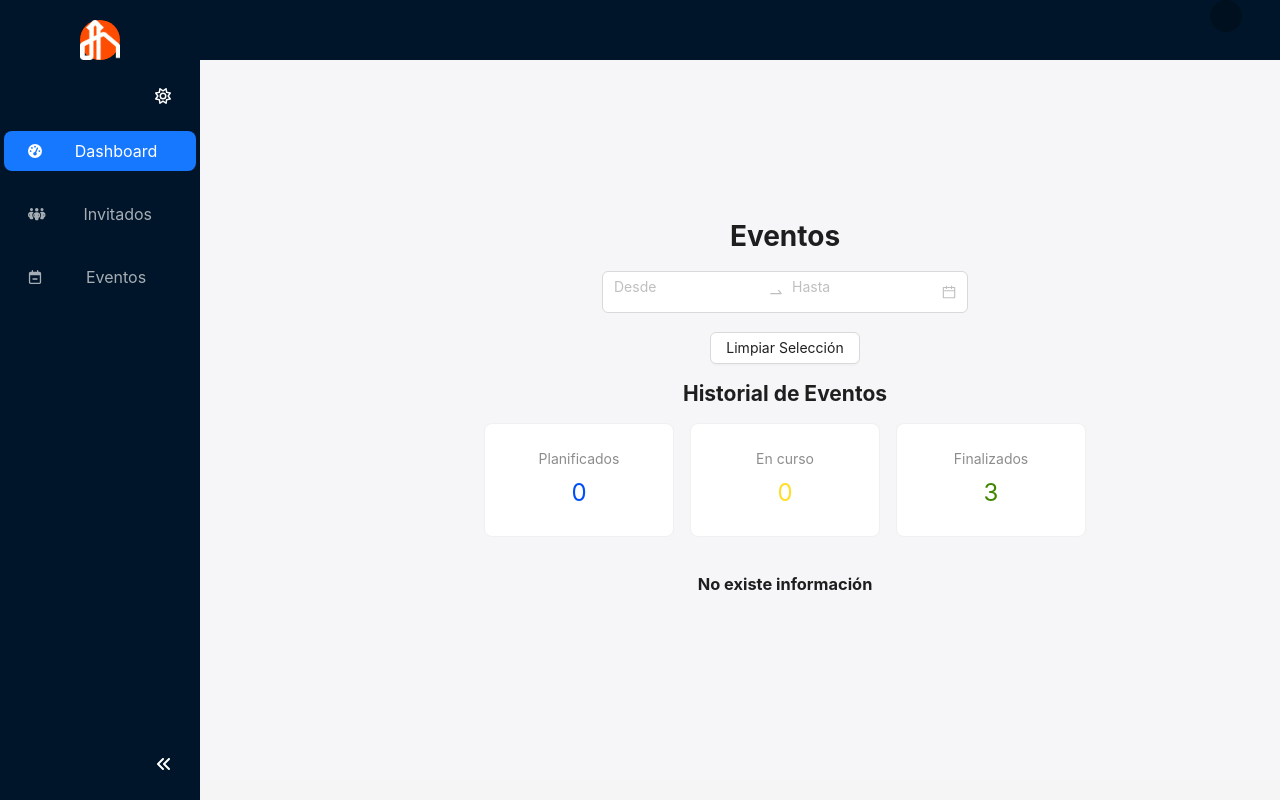
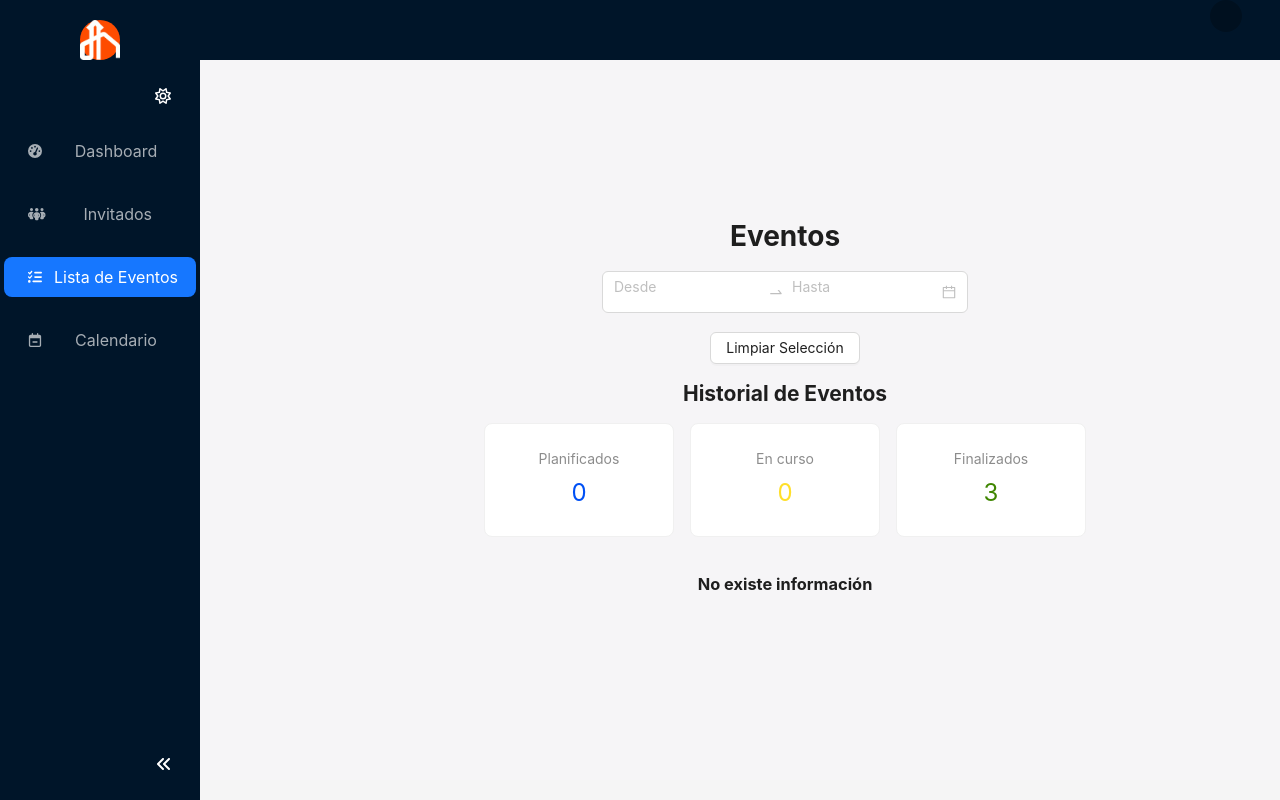
Before and after one commit to RochesPortfolio/meet-up-front, a React (Create React App) app: page /event in a window 1280 px wide. Built offline with nearby package versions, Linux system fonts and the light colour scheme.

Commit message:
creating new menu item in menuList

```diff
--- a/src/components/MenuList.js
+++ b/src/components/MenuList.js
@@ -3,7 +3,7 @@ import { Menu } from "antd";
 import { HomeOutlined } from "@material-ui/icons";
 import { FontAwesomeIcon } from "@fortawesome/react-fontawesome";
 import { faCalendarMinus } from '@fortawesome/free-regular-svg-icons';
-import { faHouse, faPeopleGroup, faGaugeHigh } from "@fortawesome/free-solid-svg-icons";
+import { faHouse, faPeopleGroup, faGaugeHigh, faListCheck } from "@fortawesome/free-solid-svg-icons";
 import { Link, useLocation } from "react-router-dom";
 
 const MenuList = ({darkTheme}) => {
@@ -12,22 +12,27 @@ const MenuList = ({darkTheme}) => {
     const optionsMenu = {
         '/home': 'home',
         '/guest': 'guests',
-        '/events': 'event'
+        '/event': 'events',
+        '/calendar': 'calendar',
     }
 
     return (
         <Menu theme={darkTheme ? 'dark' : 'light'} mode="inline" className="menu-bar" selectedKeys={[optionsMenu[location.pathname] || 'home']}>
             <Menu.Item key="home" icon={<FontAwesomeIcon icon={faGaugeHigh} />}>
                 Dashboard
-                <Link to="/home"></Link>
+                <Link to="/dashboard"></Link>
             </Menu.Item>
             <Menu.Item key="guests" icon={<FontAwesomeIcon icon={faPeopleGroup} />}>
                 Invitados
                 <Link to="/guest"></Link>
             </Menu.Item>
-            <Menu.Item key="events" icon={<FontAwesomeIcon icon={faCalendarMinus} />}>
-                Eventos
+            <Menu.Item key="events" icon={<FontAwesomeIcon icon={faListCheck} />}>
+                Lista de Eventos
                 <Link to="/event"></Link>
+            </Menu.Item>
+            <Menu.Item key="calendar" icon={<FontAwesomeIcon icon={faCalendarMinus} />}>
+                Calendario
+                <Link to="/calendar"></Link>
             </Menu.Item>
             {/* <Menu.SubMenu key="subtasks" icon={<HomeOutlined/>} title="Tasks">
                 <Menu.Item key="events" icon={<HomeOutlined/>}>
```
